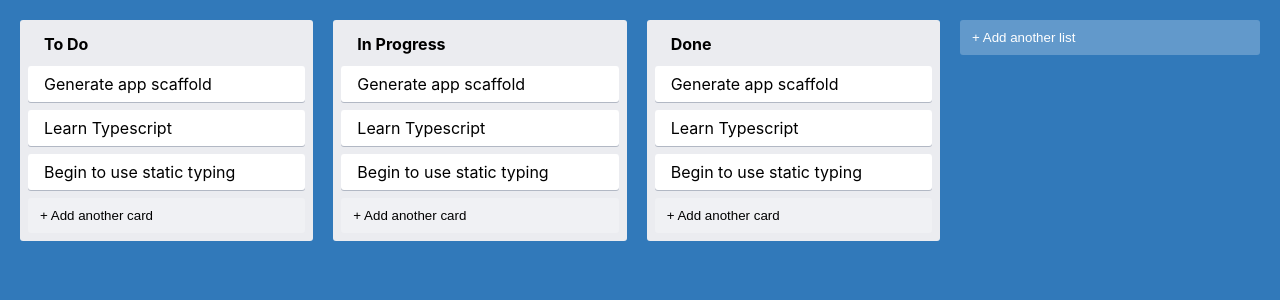
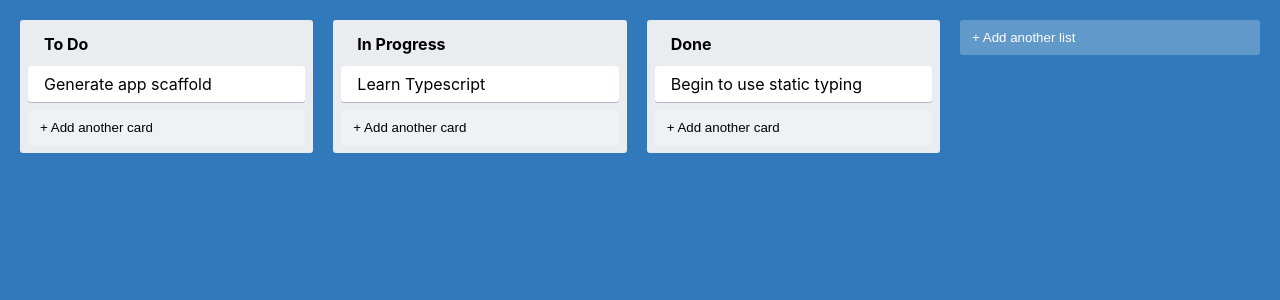
Before and after one commit to malcolmlittle/trello-clone, a React (Create React App) app: page / in a window 1280 px wide. Shown: the top 300 px of the page. Built offline with nearby package versions, Linux system fonts and the light colour scheme.

Commit message:
render card comps from useAppState GTBLID func

```diff
--- a/src/Column.tsx
+++ b/src/Column.tsx
@@ -1,18 +1,26 @@
 import { AddNewItem } from "./AddNewItem";
 import { Card } from "./Card";
 import { ColumnContainer, ColumnTitle } from "./styles";
+import { useAppState } from "./state/AppStateContext"
 
 type ColumnProps = {
-    text: string
+    text: string;
+    id: string
 }
 
-export const Column = ({text}: ColumnProps) => {
+export const Column = ({text, id}: ColumnProps) => {
+    const { getTasksByListId } = useAppState();
+
+    const tasks = getTasksByListId(id)
+
     return (
         <ColumnContainer>
             <ColumnTitle>{text}</ColumnTitle>
-            <Card text="Generate app scaffold" />
-            <Card text="Learn Typescript" />
-            <Card text="Begin to use static typing" />
+            {
+                tasks.map(task => (
+                    <Card text={task.text} key={task.id} id={task.id}/>
+                ))
+            }
             <AddNewItem toggleButtonText="+ Add another card" onAdd={() => console.log("New item added")} dark/>
         </ColumnContainer>
     )
```
